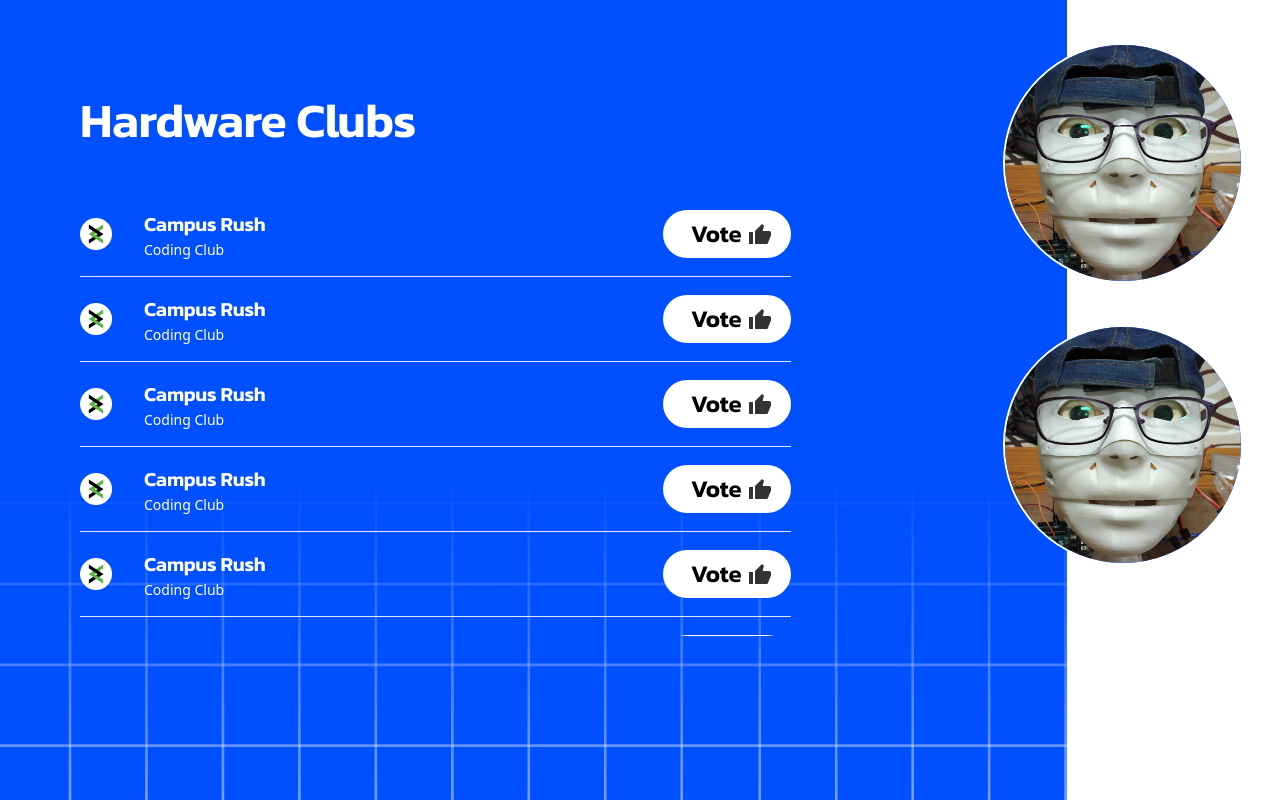
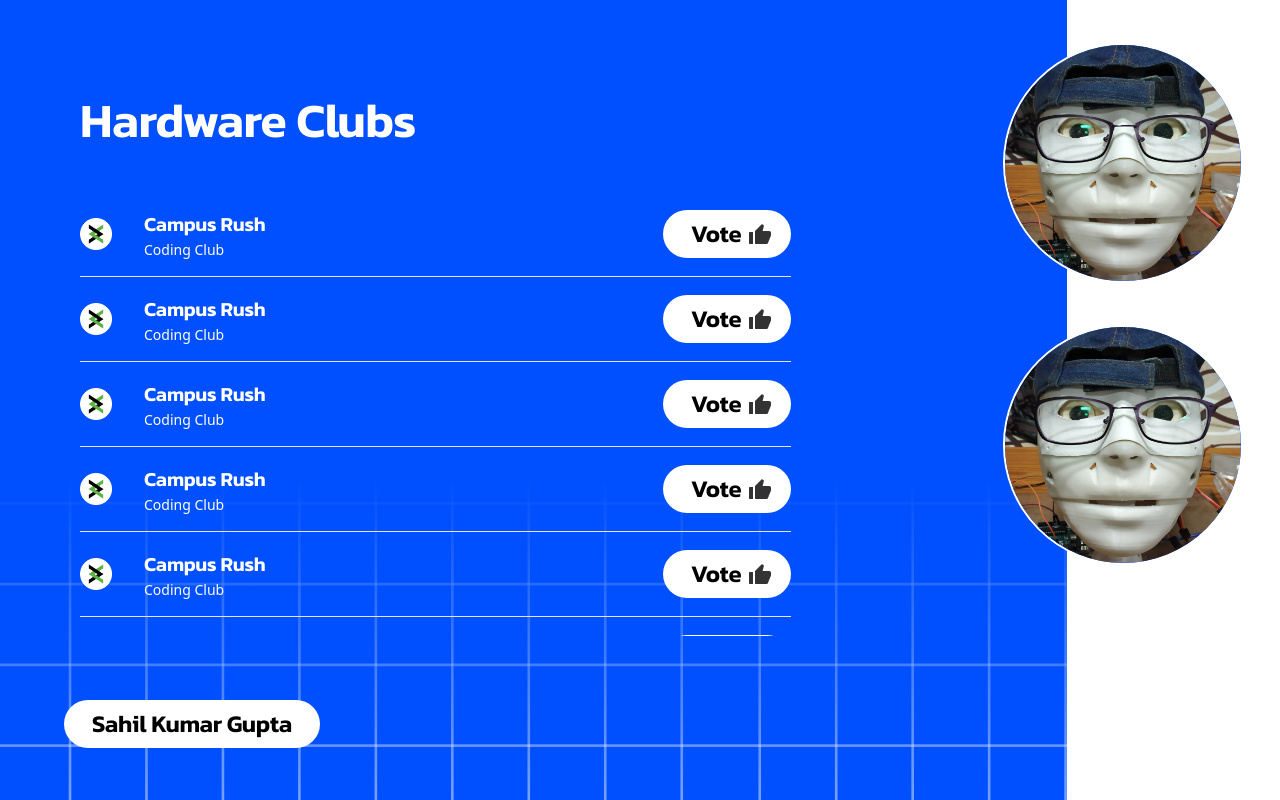
Before and after one commit to TSP06/techevince23-frontend, a React (Vite) app: page /vote-hardware in a window 1280 px wide. Built offline with nearby package versions, Linux system fonts and the light colour scheme; a small style sheet from the web is missing; a web font is replaced by a local one.

Commit message:
signin box

```diff
--- a/src/routes/business-vote.jsx
+++ b/src/routes/business-vote.jsx
@@ -178,6 +178,9 @@ export default function BusinessVote() {
               data={data}
             />
           </div>
+          <div className='flex justify-center bg-white w-48 md:w-64 h-12 rounded-3xl mt-16 -ml-4 text-center'>
+            <p className="text-black font-body font-semibold text-base md:text-2xl -tracking-[0.01em] leading-8 m-2">Sahil Kumar Gupta</p>
+          </div>
         </div>
         <div>
 
--- a/src/routes/hardware-vote.jsx
+++ b/src/routes/hardware-vote.jsx
@@ -178,6 +178,9 @@ export default function HardwareVote() {
               data={data}
             />
           </div>
+          <div className='flex justify-center bg-white w-48 md:w-64 h-12 rounded-3xl mt-16 -ml-4 text-center'>
+            <p className="text-black font-body font-semibold text-base md:text-2xl -tracking-[0.01em] leading-8 m-2">Sahil Kumar Gupta</p>
+          </div>
         </div>
         <div>
 
--- a/src/routes/software-vote.jsx
+++ b/src/routes/software-vote.jsx
@@ -83,6 +83,10 @@ export default function SoftwareVote() {
               onClose={() => setShowDescription(false)}
               data={data}
             />
+
+          </div>
+          <div className='flex justify-center bg-white w-48 md:w-64 h-12 rounded-3xl mt-16 -ml-4 text-center'>
+            <p className="text-black font-body font-semibold text-base md:text-2xl -tracking-[0.01em] leading-8 m-2">Sahil Kumar Gupta</p>
           </div>
         </div>
         <div>
```
